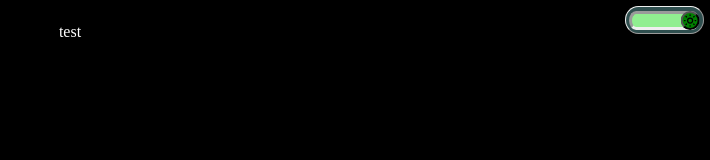
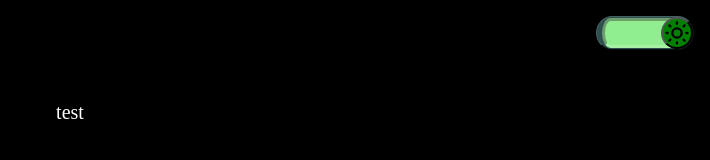
Before and after one commit to NecroticPhantom/Game-Website-Test, a plain HTML site: page index.html in a window 1280 px wide. Both pictures are taken after a click on the button "Toggle theme". Shown: the whole page, without its empty margins (570-1280 px from the left). Drawn offline with Linux system fonts and the light colour scheme.

Commit message:
CSS units change (vw to rem)

```diff
--- a/darkmode.js
+++ b/darkmode.js
@@ -1,23 +1,23 @@
-let darkmode = localStorage.getItem("darkmode")
-const themeSwitch = document.getElementById("themeSwitch")
+const themeSwitch = document.getElementById("themeSwitch");
 
 const enableDarkmode = () => {
-    document.body.classList.add("darkmode")
-    localStorage.setItem("darkmode", "active")
-    themeSwitch.style.transform = "translateX(2vw)";
-}
+  document.body.classList.add("darkmode");
+  localStorage.setItem("darkmode", "active");
+  themeSwitch.style.transform = "translateX(2rem)";
+};
 
 const disableDarkmode = () => {
-    document.body.classList.remove("darkmode")
-    localStorage.setItem("darkmode", null)
-    themeSwitch.style.transform = "translateX(-2vw)";
-}
+  document.body.classList.remove("darkmode");
+  localStorage.setItem("darkmode", "inactive");
+  themeSwitch.style.transform = "translateX(-2rem)";
+};
 
-if (darkmode === "active") {
-    enableDarkmode()
+if (localStorage.getItem("darkmode") === "active") {
+  enableDarkmode();
 }
 
 themeSwitch.addEventListener("click", () => {
-    darkmode = localStorage.getItem("darkmode")
-    darkmode !== "active" ? enableDarkmode() : disableDarkmode()
-})
+  localStorage.getItem("darkmode") === "active"
+    ? disableDarkmode()
+    : enableDarkmode();
+});
--- a/index.html
+++ b/index.html
@@ -1,20 +1,23 @@
 <!DOCTYPE html>
 <html lang="en-gb">
   <head>
-        <link rel="stylesheet" href="styles.css">
-        <script src="scripts.js"></script>
+    <meta charset="UTF-8" />
+    <meta name="viewport" content="width=device-width, initial-scale=1.0" />
+    <link rel="stylesheet" href="styles.css" />
+    <script src="scripts.js" defer></script>
     <script src="darkmode.js" defer></script>
     <title>Test Site</title>
   </head>
   <body>
-        <label id="themeSwitchOuter">
-            <label id="themeSwitchInner">
-                <button id="themeSwitch">
-                    <img src="Icons/darkmode icon.svg" id="darkmodeIcon"></img>
-                    <img src="Icons/lightmode icon.svg" id="lightmodeIcon"></img>
+    <div id="themeSwitchOuter">
+      <div id="themeSwitchInner">
+        <button id="themeSwitch" aria-label="Toggle theme">
+          <img src="Icons/darkmode icon.svg" id="darkmodeIcon" alt="Darkmode icon" />
+          <img src="Icons/lightmode icon.svg" id="lightmodeIcon" alt="Lightmode icon" />
         </button>
-            </label>
-        </label>
+      </div>
+    </div>
+
     <div class="textContainer" id="mainTextContainer">
       <p class="text">test</p>
     </div>
--- a/styles.css
+++ b/styles.css
@@ -1,4 +1,4 @@
-:root{
+:root {
     --base-color: white;
     --base-variant: lightslategray;
     --text-color: black;
@@ -25,38 +25,35 @@
 body {
     background-color: var(--base-color);
     transition: var(--color-transition), var(--background-color-transition);
+    font-size: 16px;
 }
 
 #themeSwitchOuter {
     position: fixed;
-    height: 2vw;
-    width: 6vw;
-    border-style: outset;
-    border-width: thin;
-    border-color: var(--base-variant);
-    border-radius: 25%/75%;
+    height: 2rem;
+    width: 6rem;
+    border: thin outset var(--base-variant);
+    border-radius: 25% / 75%;
     background-color: var(--base-variant);
-    box-shadow: 0.25vw 0.25vw 0.5vw 0.1vw black;
+    box-shadow: 0.25rem 0.25rem 0.5rem 0.1rem black;
     transition: var(--background-color-transition);
-    top: 0.5vw;
-    right: 0.5vw;
+    top: 1rem;
+    right: 1rem;
     display: flex;
     justify-content: center;
     align-items: center;
 }
 
 .darkmode #themeSwitchOuter {
-    border-color: color-mix(in srbg, var(--base-variant), white 10%);
+    border-color: color-mix(in srgb, var(--base-variant), white 10%);
 }
 
 #themeSwitchInner {
     position: relative;
-    height: 1vw;
-    width: 5vw;
-    border-style: inset;
-    border-width: medium;
-    border-color: color-mix(in srgb, var(--accent-color), white 10%);
-    border-radius: 20%/100%;
+    height: 1.5rem;
+    width: 5rem;
+    border: medium inset color-mix(in srgb, var(--accent-color), white 10%);
+    border-radius: 20% / 100%;
     background-color: var(--accent-color);
     transition: var(--background-color-transition);
     display: flex;
@@ -65,15 +62,15 @@ body {
 }
 
 .darkmode #themeSwitchInner {
-    border-color: color-mix(in srbg, var(--accent-color), white 20%);
+    border-color: color-mix(in srgb, var(--accent-color), white 20%);
 }
 
 #themeSwitch {
     position: relative;
-    height: 1.5vw;
-    width: 1.5vw;
-    border-radius: 100%;
-    transform: translateX(-2vw);
+    height: 2rem;
+    width: 2rem;
+    border-radius: 50%;
+    transform: translateX(-2rem);
     background-color: var(--primary-color);
     transition: transform 1s ease, var(--background-color-transition);
     cursor: pointer;
@@ -82,34 +79,37 @@ body {
     align-items: center;
 }
 
-#themeSwitch img{
+#themeSwitch img {
     position: absolute;
     max-width: 100%;
     transition: opacity 1s ease, visibility 1s ease;
 }
 
-#themeSwitch img:first-child{
+#themeSwitch img:first-child {
     opacity: var(--not-hidden);
     visibility: var(--not-hidden);
 }
 
-#themeSwitch img:last-child{
+#themeSwitch img:last-child {
     opacity: var(--hidden);
     visibility: var(--hidden);
 }
 
 .textContainer {
-    height: 10vw;
-    width: auto;
-    border-radius: 100%;
+    height: 10rem;
+    border-radius: 50%;
     background-color: var(--base-color);
     transition: var(--background-color-transition);
-    margin: auto;
+    margin: 2rem auto;
+    display: flex;
+    align-items: center;
+    justify-content: center;
 }
 
 .text {
-    line-height: 2.5vw;
+    line-height: 2rem;
     text-align: center;
     color: var(--text-color);
+    font-size: 1.25rem;
     transition: var(--color-transition);
 }
```
Lines whose indentation alone changed are shown as unchanged.
